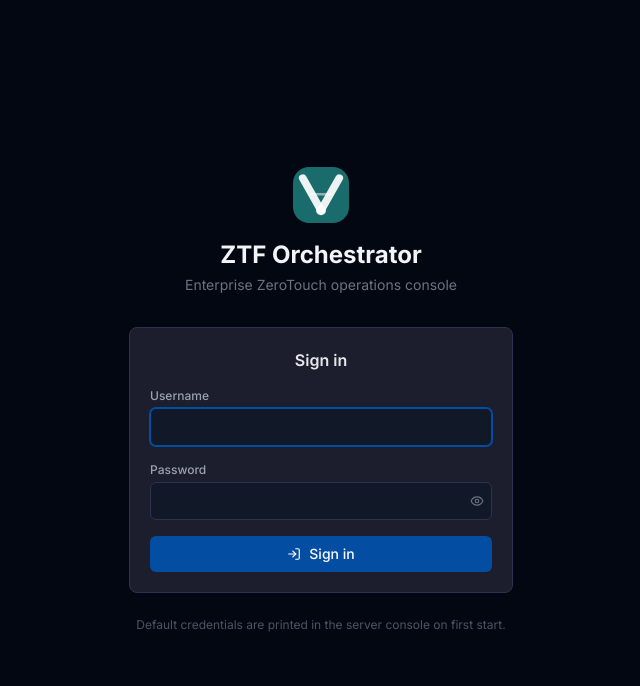
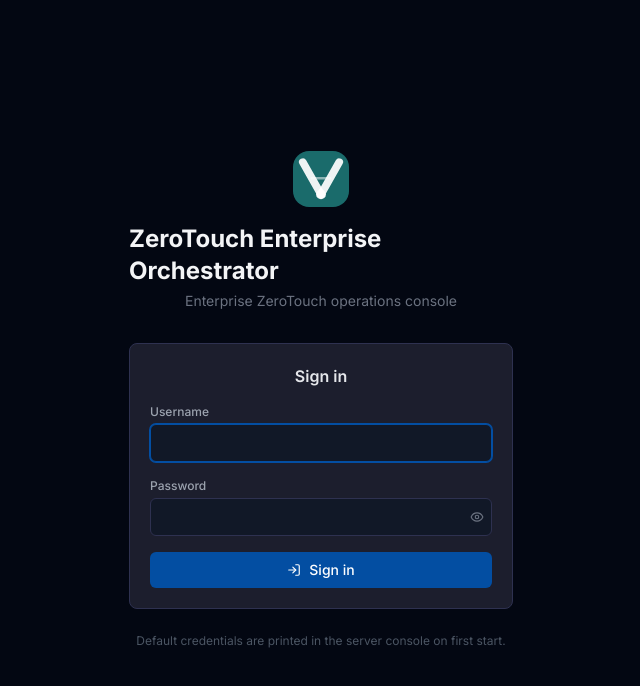
Before and after one commit to VirtuArchitect/ZTF-Orchestrator, a React (Vite) app: page /login in a window 1280 px wide. Shown: the top 686 px of the page, without its empty margins (319-959 px from the left). Built offline with nearby package versions, Linux system fonts and the light colour scheme.

Commit message:
Rename console to ZeroTouch Enterprise Orchestrator

```diff
--- a/index.html
+++ b/index.html
@@ -5,7 +5,7 @@
     <link rel="icon" type="image/svg+xml" href="/favicon.svg?v=veridian" />
     <link rel="shortcut icon" href="/favicon.ico?v=veridian" />
     <meta name="viewport" content="width=device-width, initial-scale=1.0" />
-    <title>ZTF Orchestrator</title>
+    <title>ZeroTouch Enterprise Orchestrator</title>
     <link rel="preconnect" href="https://fonts.googleapis.com" />
     <link rel="preconnect" href="https://fonts.gstatic.com" crossorigin />
     <link href="https://fonts.googleapis.com/css2?family=Inter:wght@300;400;500;600;700&family=JetBrains+Mono:wght@400;500&display=swap" rel="stylesheet" />
--- a/src/components/Sidebar.tsx
+++ b/src/components/Sidebar.tsx
@@ -93,7 +93,7 @@ export default function Sidebar() {
       {/* Version */}
       {sidebarOpen && (
         <div className="px-4 py-3 border-t border-border">
-          <p className="text-xs text-gray-600">ZTF UI v1.2.4</p>
+          <p className="text-xs text-gray-600">ZeroTouch Enterprise Orchestrator v1.2.4</p>
           <p className="text-xs text-gray-700 mt-1">Developed by John Goulden</p>
         </div>
       )}
--- a/src/pages/Login.tsx
+++ b/src/pages/Login.tsx
@@ -48,7 +48,7 @@ export default function Login() {
         {/* Logo */}
         <div className="flex flex-col items-center mb-8">
           <img src="/veridian-mark.svg" alt="ZeroTouch" className="w-14 h-14 rounded-2xl mb-4" />
-          <h1 className="text-2xl font-bold text-gray-100">ZTF Orchestrator</h1>
+          <h1 className="text-2xl font-bold text-gray-100">ZeroTouch Enterprise Orchestrator</h1>
           <p className="text-sm text-gray-500 mt-1">Enterprise ZeroTouch operations console</p>
         </div>
 
--- a/src/pages/Settings.tsx
+++ b/src/pages/Settings.tsx
@@ -150,7 +150,7 @@ export default function Settings() {
 
         {/* About */}
         <div className="card bg-nutanix-blue/5 border-nutanix-blue/20">
-          <h3 className="font-semibold text-gray-100 mb-2">About ZTF UI</h3>
+          <h3 className="font-semibold text-gray-100 mb-2">About ZeroTouch Enterprise Orchestrator</h3>
           <p className="text-sm text-gray-400 leading-relaxed">
             ZeroTouch Framework UI is an open-source interface for the{' '}
             <a
```
Also changed, not shown: 3 other files (tests, documents, lock files or other folders).
